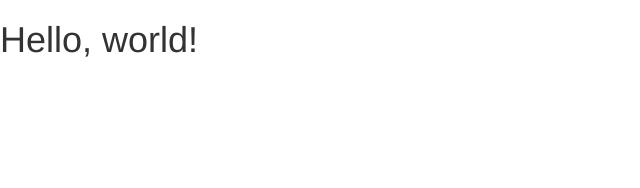
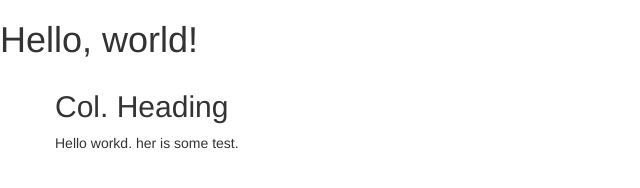
Before and after one commit to marisachao/first-bootstrap-demo, a plain HTML site: page index.html in a window 1280 px wide. Shown: the whole page, without its empty margins (0-640 px from the left). Drawn offline with nearby package versions, Linux system fonts and the light colour scheme.

Commit message:
Update index.html

```diff
--- a/index.html
+++ b/index.html
@@ -5,7 +5,7 @@
     <meta http-equiv="X-UA-Compatible" content="IE=edge">
     <meta name="viewport" content="width=device-width, initial-scale=1">
     <!-- The above 3 meta tags *must* come first in the head; any other head content must come *after* these tags -->
-    <title>Bootstrap 101 Template</title>
+    <title>Bootstrap Lab</title>
 
     <!-- Bootstrap -->
     <link href="css/bootstrap.min.css" rel="stylesheet">
@@ -20,6 +20,15 @@
   <body>
     <h1>Hello, world!</h1>
 
+    <div class="container">
+      <div class ="row">
+        <div>
+          <h2>Col. Heading</h2>
+          <p>Hello workd. her is some test.</p>
+        </div>
+      </div>
+    </div>
+
     <!-- jQuery (necessary for Bootstrap's JavaScript plugins) -->
     <script src="https://ajax.googleapis.com/ajax/libs/jquery/1.11.3/jquery.min.js"></script>
     <!-- Include all compiled plugins (below), or include individual files as needed -->
```
